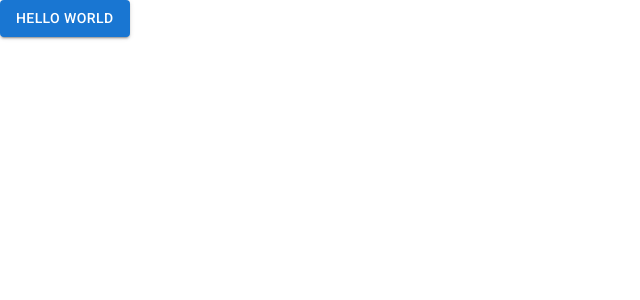
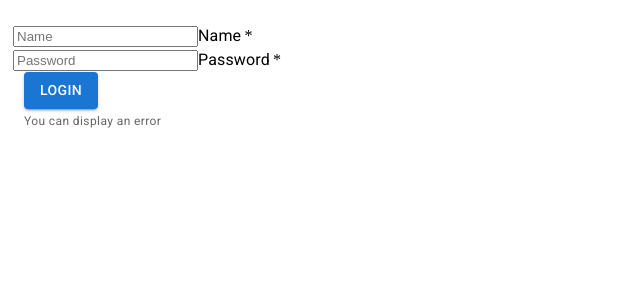
Before and after one commit to krokben/starwaresources, a React app: page / in a window 1280 px wide. Shown: the top 300 px of the page, without its empty margins (0-640 px from the left). Built offline with nearby package versions, Linux system fonts and the light colour scheme.

Commit message:
add login

```diff
--- a/package.json
+++ b/package.json
@@ -37,5 +37,8 @@
     "webpack-cli": "^4.10.0",
     "webpack-dev-server": "^4.11.0",
     "webpack-merge": "^5.8.0"
+  },
+  "dependencies": {
+    "cors": "^2.8.5"
   }
 }
--- a/server.js
+++ b/server.js
@@ -1,5 +1,6 @@
 const express = require("express");
 const path = require("path");
+const cors = require("cors");
 const basicAuth = require("express-basic-auth");
 
 const authorizer = (username, password) => {
@@ -10,10 +11,11 @@ const authorizer = (username, password) => {
 };
 
 const app = express();
+app.use(cors());
 app.use(basicAuth({ authorizer }));
 
 app.get("/", (req, res) => {
-  res.send("yay");
+  res.json({ hello: "world" });
 });
 
 const PORT = process.env.PORT || 4000;
--- a/src/App.tsx
+++ b/src/App.tsx
@@ -1,5 +1,27 @@
-import Button from "@mui/material/Button";
+import Login from "./components/Login";
 
-const App = () => <Button variant="contained">Hello World</Button>;
+const App = () => {
+  const fetchAndSetData = async (name: string, password: string) => {
+    const response = await fetch("http://localhost:4000", {
+      headers: {
+        Authorization:
+          "Basic " + btoa(unescape(encodeURIComponent(`${name}:${password}`))),
+      },
+    });
+
+    if (response.status !== 200) {
+      return;
+    }
+
+    const data = await response.json();
+    console.log(data);
+  };
+
+  return (
+    <main>
+      <Login fetchAndSetData={fetchAndSetData} />
+    </main>
+  );
+};
 
 export default App;
--- /dev/null
+++ b/src/components/Login.tsx
@@ -0,0 +1,60 @@
+import { useState, SyntheticEvent } from "react";
+import FormControl from "@mui/material/FormControl";
+import FormGroup from "@mui/material/FormGroup";
+import FormControlLabel from "@mui/material/FormControlLabel";
+import FormHelperText from "@mui/material/FormHelperText";
+import Button from "@mui/material/Button";
+
+const Login = ({
+  fetchAndSetData,
+}: {
+  fetchAndSetData: (name: string, password: string) => void;
+}) => {
+  const [name, setName] = useState<string>("");
+  const [password, setPassword] = useState<string>("");
+
+  const onSubmit = (event: SyntheticEvent) => {
+    event.preventDefault();
+    fetchAndSetData(name, password);
+  };
+
+  return (
+    <FormControl sx={{ m: 3 }} component="fieldset" variant="standard">
+      <form onSubmit={onSubmit}>
+        <FormGroup>
+          <FormControlLabel
+            control={
+              <input
+                name="name"
+                value={name}
+                placeholder="Name"
+                required
+                onChange={({ target }) => setName(target.value)}
+              />
+            }
+            label="Name"
+          />
+          <FormControlLabel
+            control={
+              <input
+                name="password"
+                type="password"
+                value={password}
+                placeholder="Password"
+                required
+                onChange={({ target }) => setPassword(target.value)}
+              />
+            }
+            label="Password"
+          />
+        </FormGroup>
+        <Button variant="contained" type="submit">
+          Login
+        </Button>
+      </form>
+      <FormHelperText>You can display an error</FormHelperText>
+    </FormControl>
+  );
+};
+
+export default Login;
```
Also changed, not shown: 1 other file (tests, documents, lock files or other folders).
